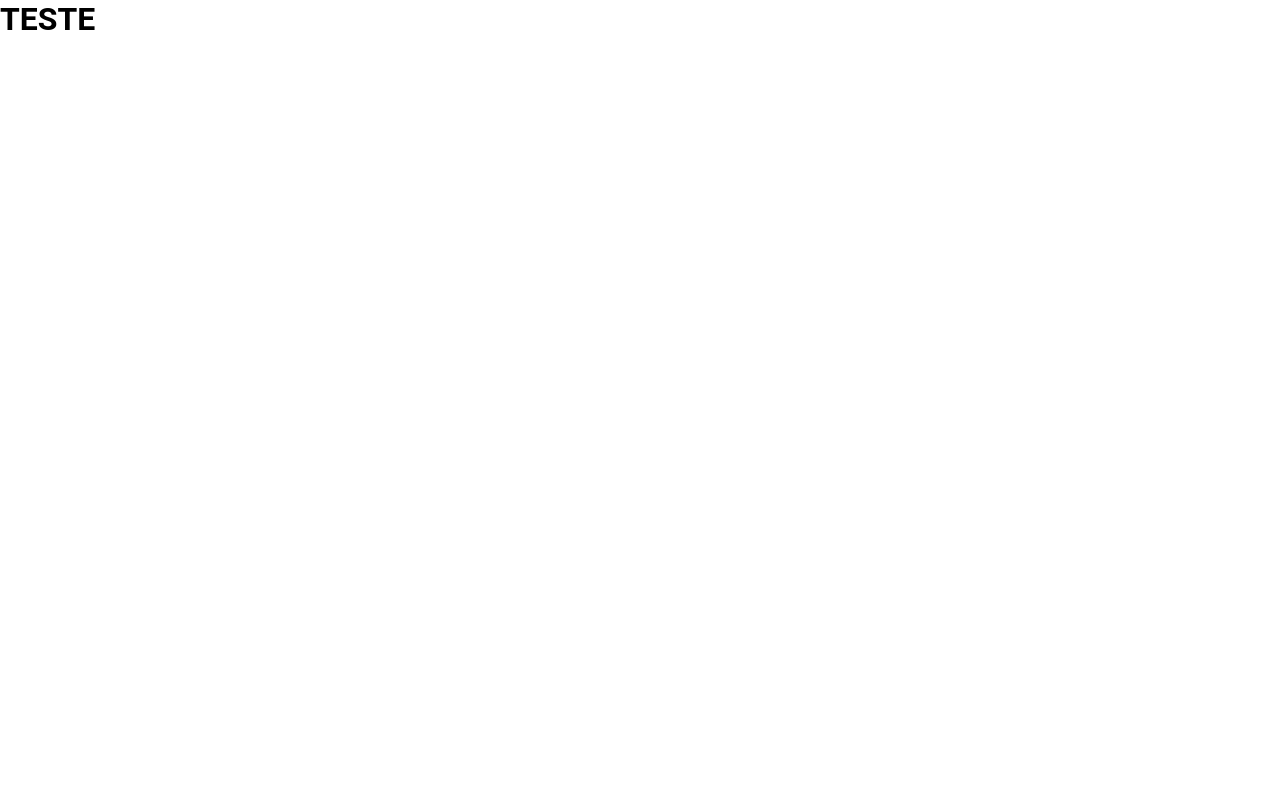
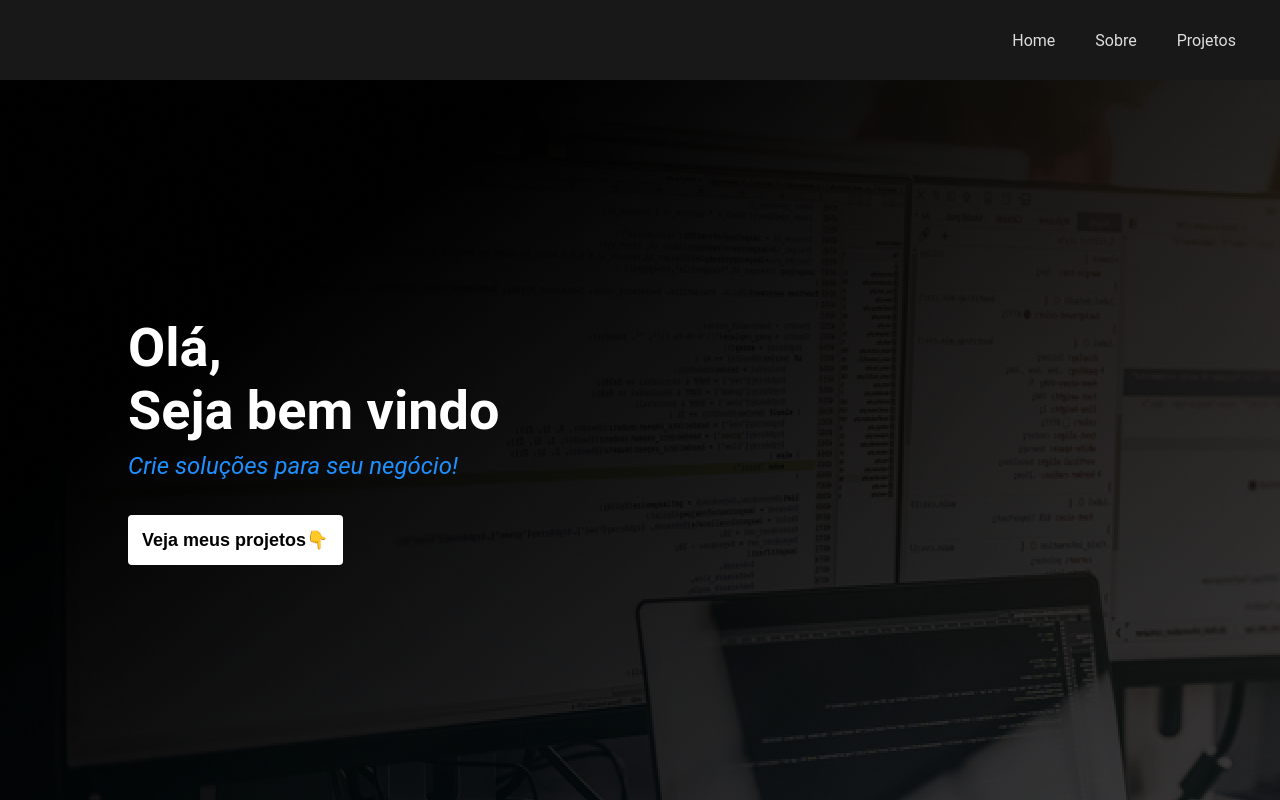
Before and after one commit to jupicinink/projetosite, a plain HTML site: page index.html in a window 1280 px wide. Drawn offline with Linux system fonts and the light colour scheme; a web font is replaced by a local one.

Commit message:
Add files via upload

```diff
--- a/index.html
+++ b/index.html
@@ -16,7 +16,37 @@
 </head>
 
 <body>
-    <h1>TESTE</h1>
+    <!-- iniico header -->
+    <nav class="nav">
+        <ul class="nav-list">
+            <li>
+                <a href="#">Home</a>
+            </li>
+            <li>
+                <a href="#">Sobre</a>
+            </li>
+            <li>
+                <a href="#">Projetos</a>
+            </li>
+        </ul>
+    </nav>
+     <!-- fim header -->
+
+     <!-- inicio main -->
+     <section class="main">
+        <div>
+            <h1>Olá, <br> Seja bem vindo</h1>
+            <p>Crie soluções para seu negócio!</p>
+            <a href="#">
+                <button class="call-to-action">
+                    Veja meus projetos👇
+                </button>
+            </a>
+        </div>
+     </section>
+     <!-- fim main -->
+
+
 </body>
 
 </html>
--- a/styles.css
+++ b/styles.css
@@ -8,3 +8,71 @@
 body{
     font-family: 'Roboto', sans-serif;
 }
+
+.nav{
+    background-color: #181818;
+    height: 80px;
+    width: 100%;
+    display: flex;
+    justify-content: flex-end;
+}
+
+.nav-list{
+   display: flex;
+   align-items: center;
+   list-style: none;
+    margin-right: 24px;
+}
+
+.nav-list a{
+    text-decoration: none;
+    color: #DDD;
+    padding: 20px;
+
+}
+
+.nav-list a:hover{
+    color: #ffff;
+}
+
+/* FIM HEADER*/
+
+/* INICIO MAIN*/
+
+.main{
+    width: 100%;
+    background-color: #000;
+    height: calc(100vh - 80px);
+    background-image: url("images/programador.png");
+    display: flex;
+    align-items: center;
+    padding-left: 10%;
+}
+
+.main h1{
+    color: #fff;
+    font-size: 54px;
+}
+
+.main p{
+    font-size: 24px;
+    font-style: italic;
+    color: dodgerblue;
+    margin-top: 10px;
+    margin-bottom: 35px;
+}
+
+.call-to-action{
+    cursor: pointer;
+    background-color: #fff;
+    border: 0;
+    padding: 14px;
+    border-radius: 4px;
+    font-size: 18px;
+    font-weight: bold;
+}
+
+.main a {
+    text-decoration: none;
+    color: #181818;
+}
```
Also changed, not shown: images/foto-pc.png (added), images/programador.png (added), images/projeto1.png (added), images/projeto2.png (added), images/projeto3.png (added).
